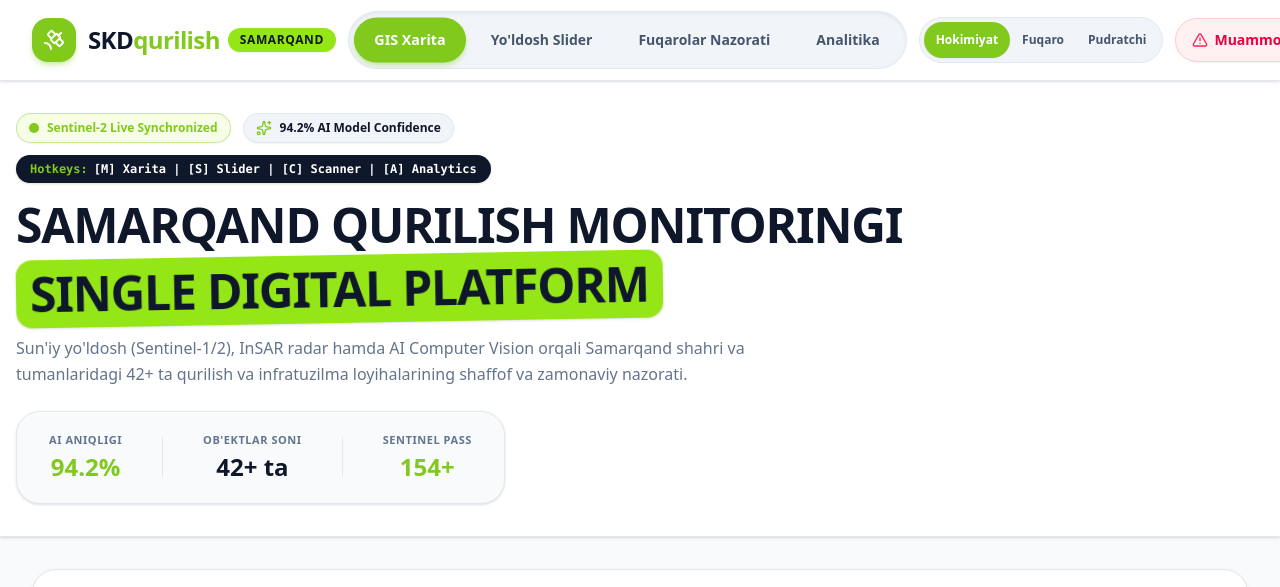
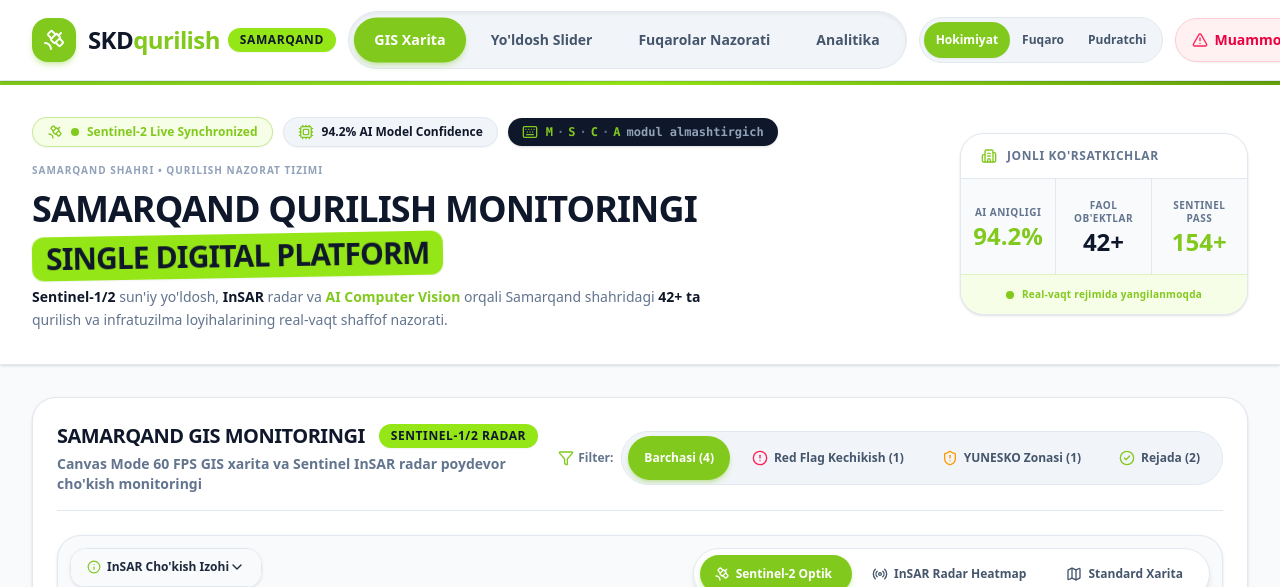
Before and after one commit to FarrukhDev-io/qurilishSKD, a Next.js app in the folder web/: page / in a window 1280 px wide. Shown: the top 587 px of the page. Built offline with nearby package versions, Linux system fonts and the light colour scheme.

Commit message:
feat: redesign HeaderBanner with accent strip, 3 badges, hero block, and live KPI card

```diff
--- a/web/components/layout/HeaderBanner.tsx
+++ b/web/components/layout/HeaderBanner.tsx
@@ -1,74 +1,131 @@
 'use client';
 
 import React from 'react';
-import { Sparkles } from 'lucide-react';
+import { Satellite, Cpu, Keyboard, Building2 } from 'lucide-react';
 
 export const HeaderBanner: React.FC = () => {
   return (
-    <div className="bg-white border-b border-slate-200 px-4 py-6 sm:py-8 shadow-sm overflow-x-hidden">
-      <div className="max-w-7xl mx-auto space-y-5">
+    <div className="bg-white border-b border-slate-200 shadow-sm overflow-x-hidden">
 
-        <div className="flex flex-wrap items-center justify-between gap-6">
-          <div className="space-y-3 max-w-4xl">
+      {/* 1. TOP ACCENT STRIP — 4px Lime Gradient */}
+      <div className="h-1 w-full bg-gradient-to-r from-[#82C91E] via-[#95E616] to-[#65A30D]" />
 
-            {/* Badges Row: Sentinel-2 Live Pulse & AI Model Confidence */}
-            <div className="flex flex-wrap items-center gap-2.5 sm:gap-3">
+      <div className="max-w-7xl mx-auto px-4 sm:px-6 lg:px-8 py-6 sm:py-8">
+        <div className="flex flex-col lg:flex-row items-start lg:items-center justify-between gap-6 lg:gap-10">
 
-              {/* Sentinel-2 Live Pulse Badge */}
-              <div className="inline-flex items-center space-x-2 px-3 py-1.5 rounded-full bg-[#F7FEE7] border border-[#82C91E]/40 text-xs font-extrabold text-[#82C91E] shadow-xs">
-                <span className="flex h-2.5 w-2.5 relative">
+          {/* LEFT — Badges + Hero Title + Description */}
+          <div className="space-y-4 flex-1 min-w-0">
+
+            {/* 2. BADGE ROW */}
+            <div className="flex flex-wrap items-center gap-2.5">
+
+              {/* Badge 1 — Sentinel Live (animated pulse) */}
+              <div className="inline-flex items-center space-x-2 px-3.5 py-1.5 rounded-full bg-[#F7FEE7] border border-[#82C91E]/40 text-xs font-extrabold text-[#82C91E] shadow-xs">
+                <Satellite className="w-4 h-4 text-[#82C91E] shrink-0" />
+                <span className="flex h-2 w-2 relative shrink-0">
                   <span className="animate-ping absolute inline-flex h-full w-full rounded-full bg-[#82C91E] opacity-75"></span>
-                  <span className="relative inline-flex rounded-full h-2.5 w-2.5 bg-[#82C91E]"></span>
+                  <span className="relative inline-flex rounded-full h-2 w-2 bg-[#82C91E]"></span>
                 </span>
                 <span>Sentinel-2 Live Synchronized</span>
               </div>
 
-              {/* 94.2% AI Model Confidence Indicator */}
-              <div className="inline-flex items-center space-x-2 px-3 py-1.5 rounded-full bg-slate-100 border border-slate-200 text-xs font-extrabold text-[#0F172A] shadow-xs">
-                <Sparkles className="w-4 h-4 text-[#82C91E]" />
+              {/* Badge 2 — AI Confidence */}
+              <div className="inline-flex items-center space-x-2 px-3.5 py-1.5 rounded-full bg-slate-100 border border-slate-200 text-xs font-extrabold text-[#0F172A] shadow-xs">
+                <Cpu className="w-4 h-4 text-[#82C91E] shrink-0" />
                 <span>94.2% AI Model Confidence</span>
               </div>
 
-              {/* Demo Keyboard Hotkeys Badge */}
-              <div className="hidden sm:inline-flex items-center space-x-1.5 px-3.5 py-1.5 rounded-full bg-[#0F172A] text-white text-xs font-mono font-bold shadow-sm">
-                <span className="text-[#82C91E]">Hotkeys:</span>
-                <span>[M] Xarita | [S] Slider | [C] Scanner | [A] Analytics</span>
+              {/* Badge 3 — Hotkeys (sm+ only) */}
+              <div className="hidden sm:inline-flex items-center space-x-2 px-3.5 py-1.5 rounded-full bg-[#0F172A] text-white text-xs font-mono font-bold shadow-sm">
+                <Keyboard className="w-4 h-4 text-[#82C91E] shrink-0" />
+                <span>
+                  <span className="text-[#82C91E] font-black">M</span>
+                  <span className="text-slate-500 mx-1">·</span>
+                  <span className="text-[#82C91E] font-black">S</span>
+                  <span className="text-slate-500 mx-1">·</span>
+                  <span className="text-[#82C91E] font-black">C</span>
+                  <span className="text-slate-500 mx-1">·</span>
+                  <span className="text-[#82C91E] font-black">A</span>
+                  <span className="text-slate-400 ml-1.5">modul almashtirgich</span>
+                </span>
               </div>
 
             </div>
 
-            {/* Startup Base Hero Title */}
-            <h2 className="text-2xl sm:text-4xl lg:text-5xl font-extrabold text-[#0F172A] tracking-tight leading-tight">
-              SAMARQAND QURILISH MONITORINGI{' '}
-              <span className="inline-block bg-[#95E616] text-[#0F172A] px-3 py-0.5 sm:px-3.5 sm:py-1 rounded-2xl shadow-sm transform -rotate-1 hover:rotate-0 transition-transform">
-                SINGLE DIGITAL PLATFORM
-              </span>
-            </h2>
+            {/* 3. HERO TITLE BLOCK */}
+            <div className="space-y-2">
 
-            <p className="text-xs sm:text-base text-[#64748B] font-medium leading-relaxed max-w-3xl">
-              Sun'iy yo'ldosh (Sentinel-1/2), InSAR radar hamda AI Computer Vision orqali Samarqand shahri va tumanlaridagi 42+ ta qurilish va infratuzilma loyihalarining shaffof va zamonaviy nazorati.
-            </p>
+              {/* Breadcrumb */}
+              <p className="text-[10px] font-bold text-slate-400 uppercase tracking-widest">
+                Samarqand Shahri &bull; Qurilish Nazorat Tizimi
+              </p>
+
+              {/* Main Heading */}
+              <h1 className="text-2xl sm:text-3xl lg:text-4xl font-extrabold text-[#0F172A] tracking-tight leading-tight">
+                SAMARQAND QURILISH MONITORINGI{' '}
+                <span className="inline-block bg-[#95E616] text-[#0F172A] px-3 py-0.5 sm:px-3.5 sm:py-1 rounded-xl text-lg sm:text-2xl lg:text-3xl shadow-xs transform -rotate-1 hover:rotate-0 transition-transform">
+                  SINGLE DIGITAL PLATFORM
+                </span>
+              </h1>
+
+              {/* Description */}
+              <p className="text-sm text-slate-500 font-medium leading-relaxed max-w-2xl">
+                <span className="font-bold text-[#0F172A]">Sentinel-1/2</span> sun'iy yo'ldosh,{' '}
+                <span className="font-bold text-[#0F172A]">InSAR</span> radar va{' '}
+                <span className="font-bold text-[#82C91E]">AI Computer Vision</span> orqali
+                Samarqand shahridagi{' '}
+                <span className="font-bold text-[#0F172A]">42+ ta</span> qurilish va infratuzilma
+                loyihalarining real-vaqt shaffof nazorati.
+              </p>
+
+            </div>
           </div>
 
-          {/* Quick Executive Metrics Card */}
-          <div className="w-full lg:w-auto bg-[#F8FAFC] p-4 sm:p-5 rounded-3xl border border-slate-200 shadow-sm grid grid-cols-3 gap-2 sm:flex sm:items-center sm:space-x-5 text-center">
-            <div className="px-1 sm:px-3">
-              <p className="text-[10px] sm:text-[11px] text-slate-500 font-extrabold uppercase tracking-wider">AI Aniqligi</p>
-              <p className="text-xl sm:text-2xl font-extrabold text-[#82C91E] mt-0.5">94.2%</p>
+          {/* 4. RIGHT — KPI CARD (lg:w-72) */}
+          <div className="w-full lg:w-72 shrink-0 bg-[#F8FAFC] rounded-3xl border border-slate-200 shadow-sm overflow-hidden">
+
+            {/* Card Header */}
+            <div className="flex items-center space-x-2.5 px-5 py-3.5 border-b border-slate-200 bg-white">
+              <Building2 className="w-4 h-4 text-[#82C91E] shrink-0" />
+              <span className="text-xs font-extrabold text-slate-500 uppercase tracking-wider">
+                Jonli Ko'rsatkichlar
+              </span>
             </div>
-            <div className="hidden sm:block h-10 w-px bg-slate-200"></div>
-            <div className="px-1 sm:px-3">
-              <p className="text-[10px] sm:text-[11px] text-slate-500 font-extrabold uppercase tracking-wider">Ob'ektlar Soni</p>
-              <p className="text-xl sm:text-2xl font-extrabold text-[#0F172A] mt-0.5">42+ ta</p>
+
+            {/* KPI Grid — 3 columns with dividers */}
+            <div className="grid grid-cols-3 divide-x divide-slate-200 px-0">
+
+              <div className="flex flex-col items-center justify-center py-5 px-3 text-center">
+                <p className="text-[10px] text-slate-500 font-extrabold uppercase tracking-wider leading-tight">AI Aniqligi</p>
+                <p className="text-2xl font-extrabold text-[#82C91E] mt-1.5 leading-none">94.2%</p>
+              </div>
+
+              <div className="flex flex-col items-center justify-center py-5 px-3 text-center">
+                <p className="text-[10px] text-slate-500 font-extrabold uppercase tracking-wider leading-tight">Faol Ob'ektlar</p>
+                <p className="text-2xl font-extrabold text-[#0F172A] mt-1.5 leading-none">42+</p>
+              </div>
+
+              <div className="flex flex-col items-center justify-center py-5 px-3 text-center">
+                <p className="text-[10px] text-slate-500 font-extrabold uppercase tracking-wider leading-tight">Sentinel Pass</p>
+                <p className="text-2xl font-extrabold text-[#82C91E] mt-1.5 leading-none">154+</p>
+              </div>
+
             </div>
-            <div className="hidden sm:block h-10 w-px bg-slate-200"></div>
-            <div className="px-1 sm:px-3">
-              <p className="text-[10px] sm:text-[11px] text-slate-500 font-extrabold uppercase tracking-wider">Sentinel Pass</p>
-              <p className="text-xl sm:text-2xl font-extrabold text-[#82C91E] mt-0.5">154+</p>
+
+            {/* Card Footer — Live update indicator */}
+            <div className="flex items-center justify-center space-x-2 px-5 py-3 bg-[#F7FEE7] border-t border-[#82C91E]/20">
+              <span className="flex h-2 w-2 relative shrink-0">
+                <span className="animate-ping absolute inline-flex h-full w-full rounded-full bg-[#82C91E] opacity-75"></span>
+                <span className="relative inline-flex rounded-full h-2 w-2 bg-[#82C91E]"></span>
+              </span>
+              <span className="text-[10px] font-bold text-[#82C91E] tracking-wide">
+                Real-vaqt rejimida yangilanmoqda
+              </span>
             </div>
+
           </div>
+
         </div>
-
       </div>
     </div>
   );
```
